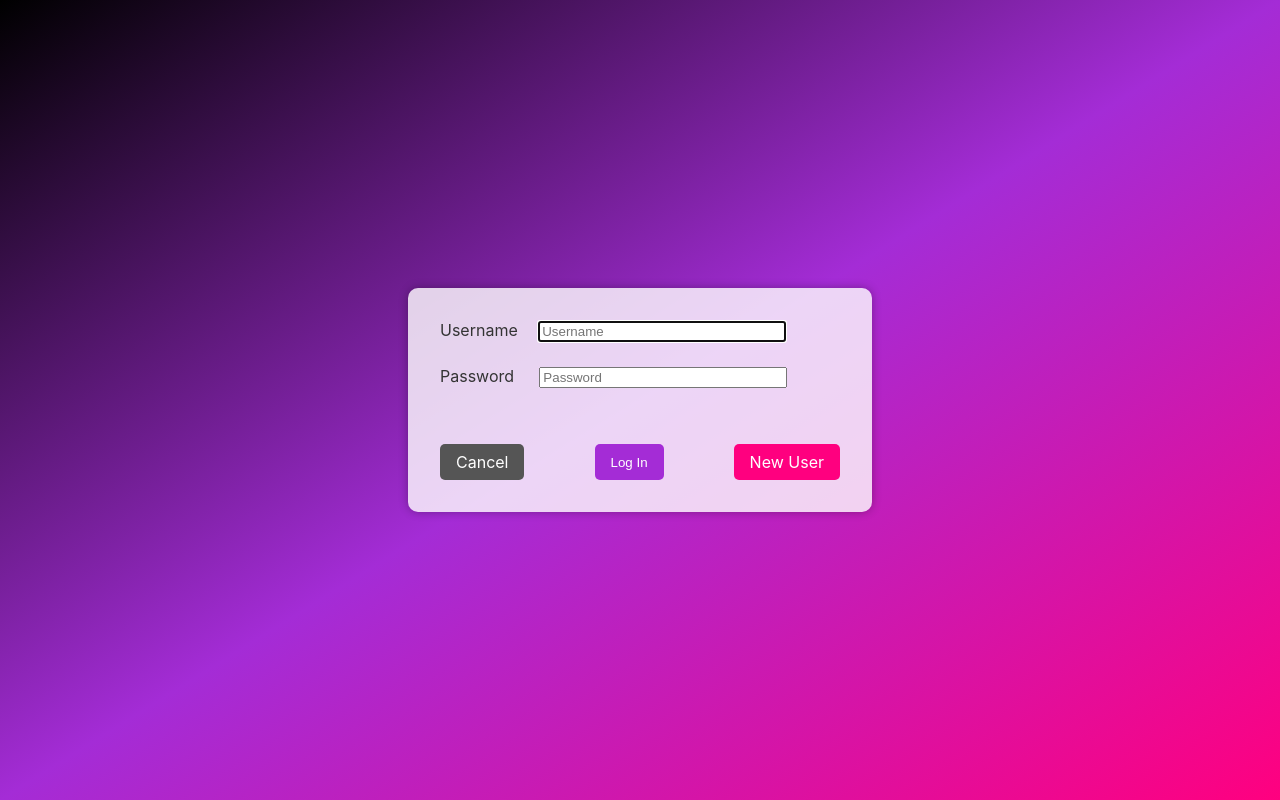
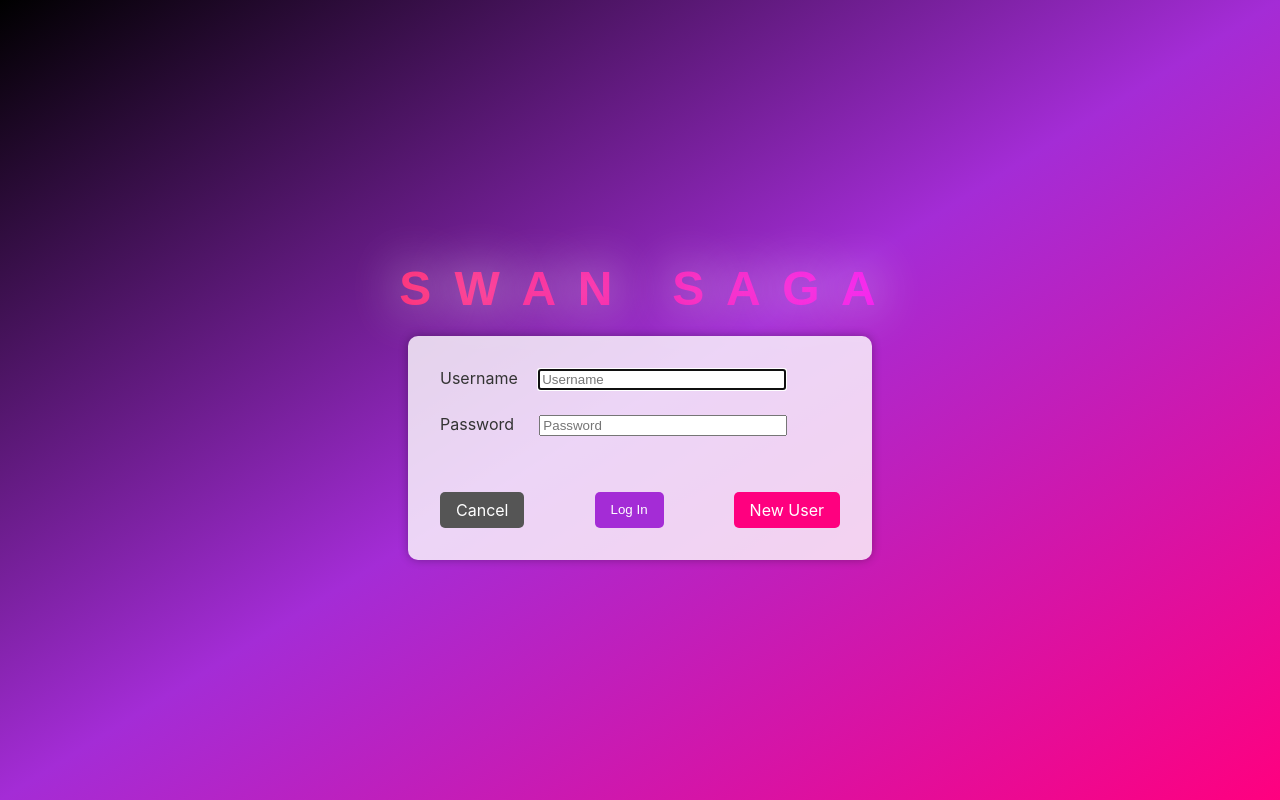
Before and after one commit to ghost-wolves/swan-saga, a React (Create React App) app in the folder swanfront/: page / in a window 1280 px wide. Built offline with nearby package versions, Linux system fonts and the light colour scheme.

Commit message:
Log-in status maintained

```diff
--- a/swanfront/public/index.html
+++ b/swanfront/public/index.html
@@ -24,7 +24,7 @@
       work correctly both with client-side routing and a non-root public URL.
       Learn how to configure a non-root public URL by running `npm run build`.
     -->
-    <title>React App</title>
+    <title>Swan Saga</title>
   </head>
   <body>
     <noscript>You need to enable JavaScript to run this app.</noscript>
--- a/swanfront/src/App.js
+++ b/swanfront/src/App.js
@@ -16,21 +16,6 @@ const TIMEOUT_MILLISECONDS = 14 * 16 * 1000;
 
 // Define a variable for the localStorage token item key
 const LOCAL_STORAGE_TOKEN_KEY = "swanToken";
-
-function HandleRoutes() {
-  const navigate = useNavigate();
-  const auth = useContext(AuthContext); // if you're using the context
-
-  useEffect(() => {
-    if (auth.user) {
-      navigate("/game");
-    } else {
-      navigate("/");
-    }
-  }, [auth.user, navigate]);
-
-  return null; // This component does not render anything
-}
 
 function App() {
 
@@ -58,6 +43,7 @@ function App() {
     resetUser();
   }, [resetUser]);
 
+
   const logout = () => {
     setUser(null);
     // NEW: remove the token from localStorage
@@ -68,6 +54,7 @@ function App() {
     user: user ? { ...user } : null,
     handleLoggedIn(user) {
       setUser(user);
+      localStorage.setItem(LOCAL_STORAGE_TOKEN_KEY, user.token);
       setTimeout(resetUser, TIMEOUT_MILLISECONDS);
     },
     hasAuthority(authority) {
--- a/swanfront/src/assets/css/Login.css
+++ b/swanfront/src/assets/css/Login.css
@@ -77,3 +77,35 @@
 .btn-new-user:hover {
   background-color: #e60072;
 }
+
+.banner2 {
+  font-family: 'Arial', sans-serif; /* Choose a cool, bold font */
+  font-size: 3rem; /* Adjust size as needed */
+  font-weight: bold;
+  text-align: center;
+  color: white;
+  letter-spacing: 5px; /* Kerning */
+  text-shadow: 3px 3px #a42cd6; /* Shadow for cool effect, color matches your theme */
+  padding: 20px;
+  user-select: none; /* Prevents the user from selecting the text */
+}
+
+.banner {
+  font-family: 'Arial', sans-serif; /* Choose a cool, bold font */
+  font-size: 3rem; /* Adjust size as needed */
+  font-weight: bold;
+  text-align: center;
+  color: transparent; /* Makes the text itself transparent, so the gradient shows */
+  background: linear-gradient(to right, #fc236b, #f311f3); /* Gradient from pink to purple */
+  -webkit-background-clip: text; /* Clips the background to the text, so it only shows up on the text */
+  background-clip: text;
+  letter-spacing: 5px; /* Kerning */
+  text-shadow: 0px 0px 50px #ffffff; /* White glow around the text */
+  padding: 20px;
+  user-select: none; /* Prevents the user from selecting the text */
+}
+
+.login-container {
+  flex-direction: column; /* Stack children (banner and form) vertically */
+  /* other styles remain unchanged */
+}
--- a/swanfront/src/components/Game.js
+++ b/swanfront/src/components/Game.js
@@ -1,7 +1,36 @@
-export default function Logged() {
-  return (
-    <div className="container">
-      <h1>Logged In</h1>
-    </div>
-  );
+import { useState, useEffect } from "react";
+import { useNavigate } from "react-router-dom";
+import { useContext } from "react";
+import AuthContext from "../context/AuthContext";
+
+function Game() {
+  const navigate = useNavigate();
+  const auth = useContext(AuthContext);
+  const [loading, setLoading] = useState(true);
+
+  useEffect(() => {
+    if (!loading) {
+      // If we're not in the loading phase, check the user's authentication status
+      if (!auth.user) {
+        navigate("/");
+      }
+    }
+  }, [auth.user, navigate, loading]);
+
+  useEffect(() => {
+    // This is where you'd actually check the user's authentication status.
+    // For the sake of this example, I'm using a timeout to simulate an async operation.
+    setTimeout(() => {
+      setLoading(false); // Mark the loading as completed after the "check"
+    }, 1000);
+  }, []);
+
+  if (loading) {
+    return <div>Loading...</div>; // Display a loading message while checking the authentication status
+  }
+
+  // If not loading and user is authenticated, display the game content
+  return <div>{auth.user ? "Logged In" : "Not Logged In"}</div>;
 }
+
+export default Game;
--- a/swanfront/src/components/Login.js
+++ b/swanfront/src/components/Login.js
@@ -40,6 +40,7 @@ function Login() {
 
   return (
     <div className="login-container">
+      <div className="banner">S W A N &nbsp; S A G A</div>
       <div className="login-form">
         {message && <Alert variant="success">{message}</Alert>} {/* New line */}
         {errors.map((error, i) => (
@@ -49,8 +50,7 @@ function Login() {
         ))}
         <Form onSubmit={handleSubmit}>
           <Form.Group as={Row} className="mb-3" controlId="username">
-            <Form.Label id="userlabel">Username</Form.Label>
-              {" "}
+            <Form.Label id="userlabel">Username</Form.Label>{" "}
             <Form.Control
               className="full-width"
               required
@@ -61,12 +61,10 @@ function Login() {
               placeholder="Username"
               autoFocus
             />
-
           </Form.Group>
 
           <Form.Group as={Row} className="mb-3" controlId="password">
-            <Form.Label id="passlabel">Password</Form.Label>
-              {" "}
+            <Form.Label id="passlabel">Password</Form.Label>{" "}
             <Form.Control
               className="full-width"
               required
@@ -76,7 +74,6 @@ function Login() {
               type="password"
               placeholder="Password"
             />
-
           </Form.Group>
 
           <div className="btn-group">
```
Lines whose indentation alone changed are shown as unchanged.
